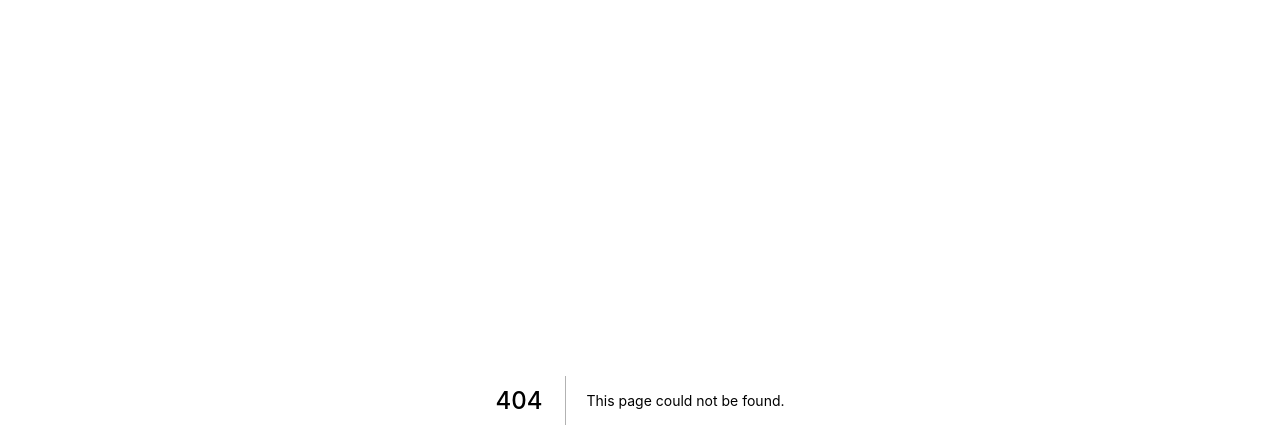
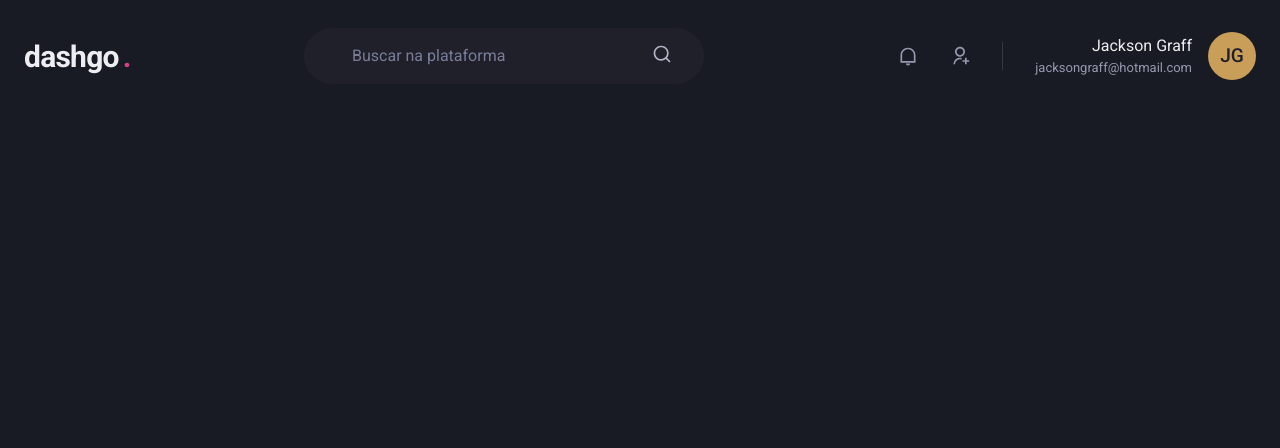
Before and after one commit to jrgraff/dashgo, a Next.js app: page /dashboard in a window 1280 px wide. Before the commit this address had no page. Shown: the top 448 px of the page. Built offline with nearby package versions, Linux system fonts and the light colour scheme.

Commit message:
style: header

```diff
--- a/package.json
+++ b/package.json
@@ -15,7 +15,8 @@
     "framer-motion": "^4.1.17",
     "next": "10.2.3",
     "react": "17.0.2",
-    "react-dom": "17.0.2"
+    "react-dom": "17.0.2",
+    "react-icons": "^4.2.0"
   },
   "devDependencies": {
     "@types/node": "^15.12.2",
--- /dev/null
+++ b/src/components/Header.tsx
@@ -0,0 +1,80 @@
+import { Flex, Text, Input, Icon, HStack, Box, Avatar } from '@chakra-ui/react'
+import { RiNotificationLine, RiSearchLine, RiUserAddLine } from 'react-icons/ri'
+
+export function Header() {
+  return (
+    <Flex
+      as="header"
+      w="100%"
+      maxWidth={1480}
+      h="20"
+      mx="auto"
+      mt="4"
+      px="6"
+      align="center"
+    >
+      <Text
+        fontSize="3xl"
+        fontWeight="bold"
+        letterSpacing="tight"
+        w="64"
+      >
+        dashgo
+        <Text as="span" ml="1" color="pink.500">.</Text>
+      </Text>
+
+      <Flex
+        as="label"
+        flex="1"
+        py="4"
+        px="8"
+        ml="6"
+        maxWidth={400}
+        alignSelf="center"
+        color="gray.200"
+        position="relative"
+        bg="gray.800"
+        borderRadius="full"
+      >
+        <Input
+          color="gray.50"
+          variant="unstyled"
+          px="4"
+          mr="4"
+          placeholder="Buscar na plataforma"
+          _placeholder={{ color: 'gray.400' }}
+        />
+        <Icon as={RiSearchLine} fontSize="20" />
+      </Flex>
+
+      <Flex
+        align="center"
+        marginLeft="auto"
+      >
+        <HStack
+          spacing="8"
+          mx="8"
+          pr="8"
+          py="1"
+          color="gray.300"
+          borderRightWidth={1}
+          borderColor="gray.700"
+        >
+          <Icon as={RiNotificationLine} fontSize="20" />
+          <Icon as={RiUserAddLine} fontSize="20" />
+        </HStack>
+      </Flex>
+
+      <Flex align="center">
+        <Box mr="4" textAlign="right">
+          <Text>Jackson Graff</Text>
+          <Text color="gray.300" fontSize="small">
+            jacksongraff@hotmail.com
+          </Text>
+        </Box>
+
+        <Avatar size="md" name="Jackson Graff" src="" />
+      </Flex>
+    </Flex>
+  )
+}
--- /dev/null
+++ b/src/pages/dashboard.tsx
@@ -0,0 +1,7 @@
+import { Header } from '../components/Header'
+
+export default function Dashboard() {
+  return (
+    <Header />
+  )
+}
```
Also changed, not shown: 1 other file (tests, documents, lock files or other folders).
